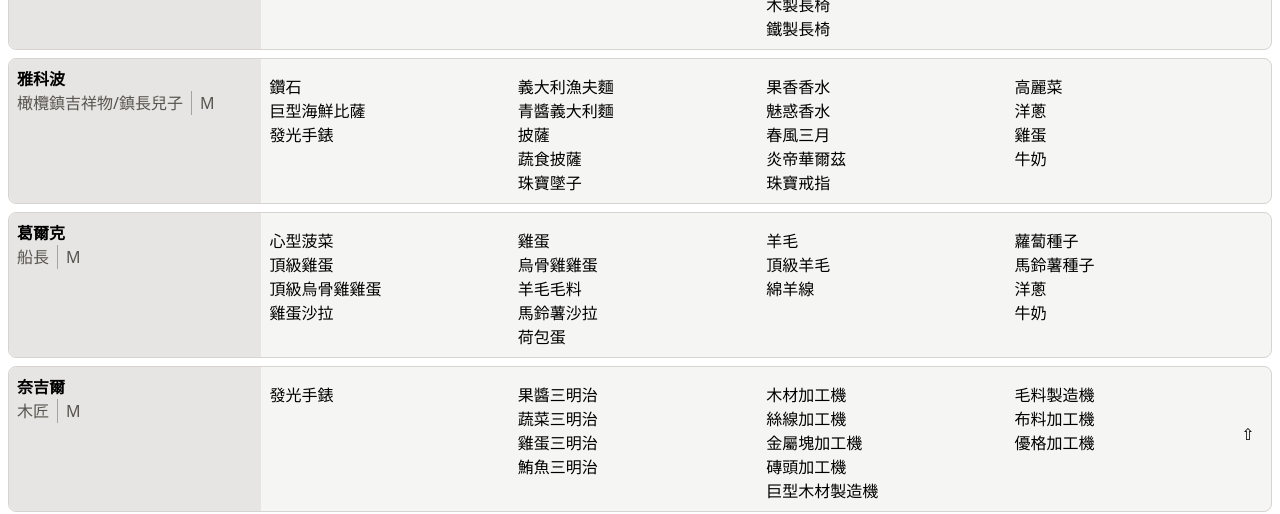
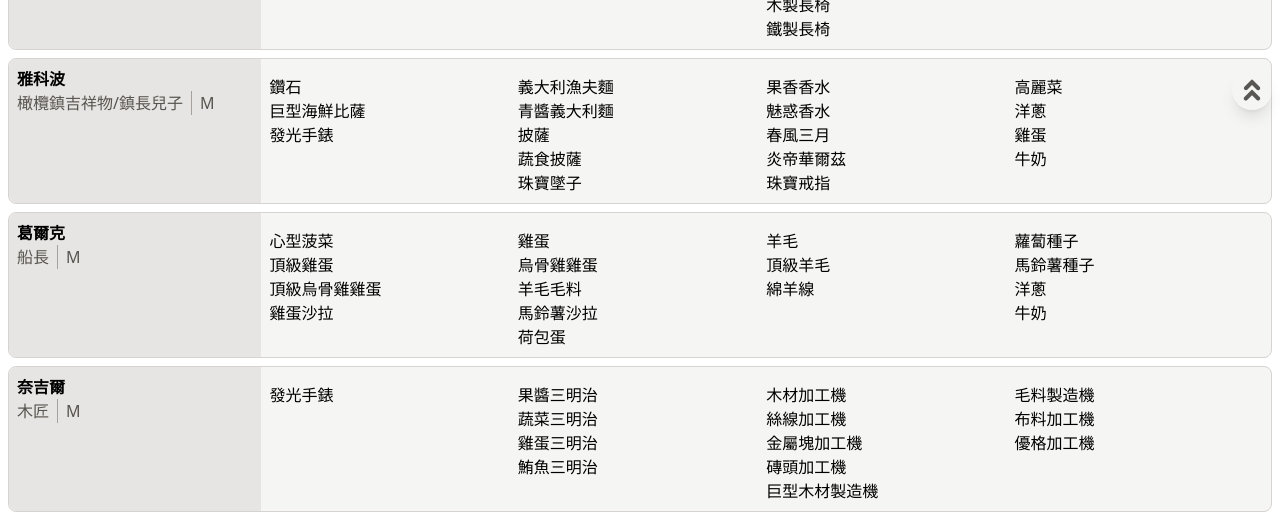
Before and after one commit to pig60214/harvest-moon, a React (Create React App) app: page /neighbor in a window 1280 px wide. Shown: the part 338-852 px from the top of the page. Built offline with nearby package versions, Linux system fonts and the light colour scheme.

Commit message:
Beautify Tool Button

```diff
--- a/src/App.js
+++ b/src/App.js
@@ -3,15 +3,16 @@ import { useSelector, useDispatch } from 'react-redux';
 import { setSearchInput } from './store/searchInputSlice';
 import { toggleShowGiftList } from './store/showGiftListSlice';
 import { Outlet, Link, useLocation, useMatch, useResolvedPath } from "react-router-dom";
-
+import upArrow from './assets/icons/up-arrow.png';
+import giftBox from './assets/icons/giftbox.png';
 
 function scrollToTop() {
   document.body.scrollTop = 0;
   document.documentElement.scrollTop = 0;
 }
 
-function ToolButton({ onClick, children }) {
-  return (<button className='w-8' onClick={onClick}>{children}</button>)
+function ToolButton({ onClick, icon }) {
+  return (<button className='w-10 h-10 rounded-full shadow-lg' onClick={onClick}><img className='m-auto' src={icon} alt=''/></button>)
 }
 
 function GiftListButton() {
@@ -20,7 +21,7 @@ function GiftListButton() {
   const location = useLocation();
 
   if(location.pathname === '/neighbor' && toGives.length > 0) {
-    return(<ToolButton onClick={() => dispatch(toggleShowGiftList())} >⊞</ToolButton>);
+    return(<ToolButton onClick={() => dispatch(toggleShowGiftList())} icon={giftBox} ></ToolButton>);
   }
   return (<></>);
 }
@@ -93,9 +94,9 @@ export default function Layout() {
       </nav>
       <PageDescription />
       <Outlet />
-      <div className='fixed w-8 right-4 bottom-4'>
+      <div className='fixed w-8 right-4 top-1/2'>
         <GiftListButton />
-        <ToolButton onClick={scrollToTop} >⇧</ToolButton>
+        <ToolButton onClick={scrollToTop} icon={upArrow}></ToolButton>
       </div>
     </div>
   );
```
Also changed, not shown: src/assets/icons/giftbox.png (added), src/assets/icons/up-arrow.png (added).
